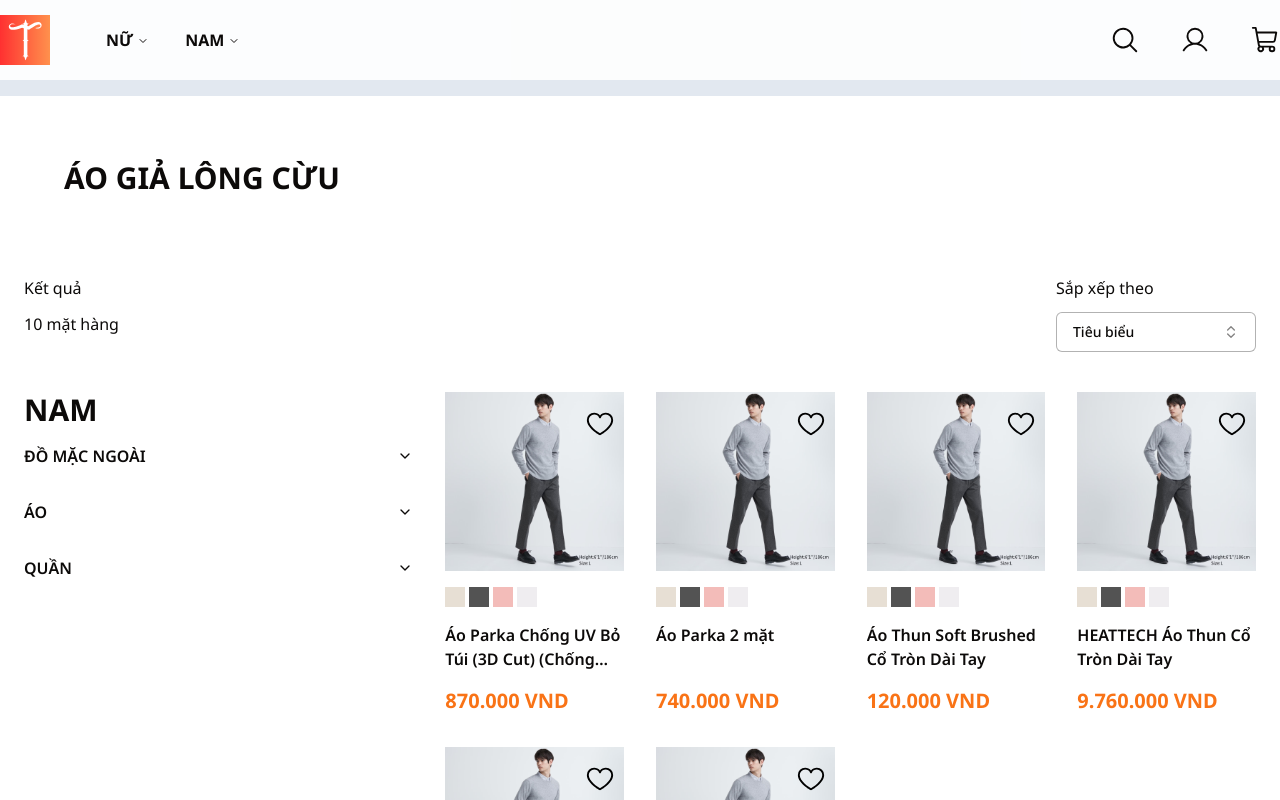
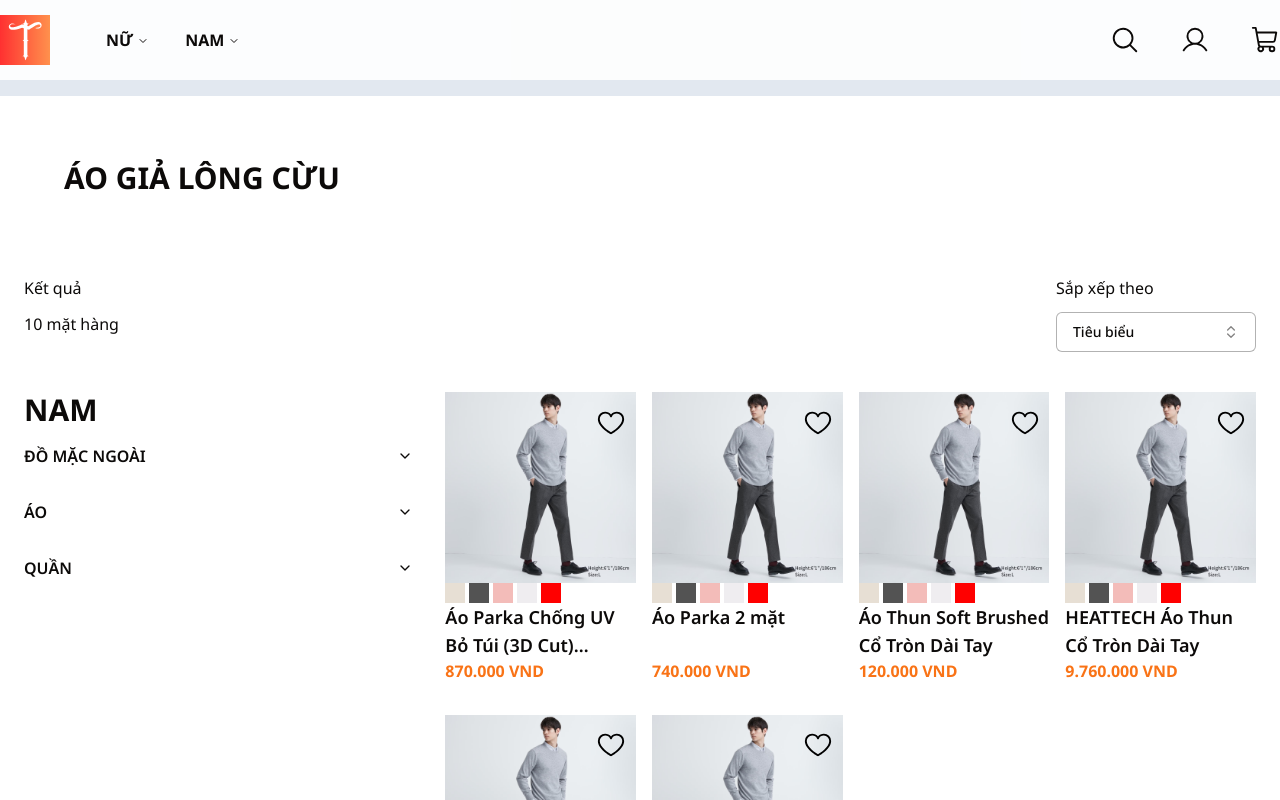
Before and after one commit to ThanhTriNg/clothes-web, a Next.js app: page /tops in a window 1280 px wide. Shown: the top 800 px of the page. Built offline with nearby package versions, Linux system fonts and the light colour scheme.

Commit message:
feat: like

```diff
--- a/components/Promotion.tsx
+++ b/components/Promotion.tsx
@@ -3,6 +3,7 @@ import Image from "next/image";
 import { Heart } from "@phosphor-icons/react";
 import PickColor from "./pickColor";
 import { formatPrice } from "@/pages";
+import Card from "./card";
 const imgMenVar = "/img/men";
 const LimitedPromotion = () => {
   return (
@@ -33,40 +34,17 @@ const LimitedPromotion = () => {
               </p>
             </div>
           </div>
-          <div className=" col-span-8 grid grid-cols-3 gap-8 ">
-            {ListOutstanding.map((item, idx) => {
-              const { convertPrice } = formatPrice(item.price);
+          <div className="col-span-8 grid grid-cols-3 gap-x-4 gap-y-8">
+            {ListOutstanding.map((item, idx: number) => {
               return (
-                <div
-                  key={`outstanding-${idx}`}
-                  className="relative col-span-1 space-y-4 transition-all hover:scale-105 cursor-pointer select-none"
-                >
-                  {/* <Heart size={30} weight="fill" color="red" /> */}
-                  <Heart
-                    className="absolute top-[5%] right-[5%]"
-                    size={30}
-                    color="black"
-                    onClick={() => console.log("click")}
-                  />
-
-                  <Image
-                    src={item.img}
-                    width="0"
-                    height="0"
-                    sizes="100vw"
-                    alt=""
-                    // className="w-[260px] h-auto mx-auto "
-                    className="w-full h-auto !mt-0"
-                  />
-
-                  <PickColor colors={colors} />
-                  <p className="truncate-2 text-lg font-semibold">
-                    {item.name}
-                  </p>
-                  <p className="truncate-2 text-2xl font-bold text-primary">
-                    {convertPrice}
-                  </p>
-                </div>
+                <Card
+                  colors={colors}
+                  key={`product-card-${idx}`}
+                  id={item.id}
+                  img={item.img}
+                  name={item.name}
+                  price={item.price}
+                />
               );
             })}
           </div>
@@ -80,35 +58,44 @@ export default LimitedPromotion;
 
 const ListOutstanding = [
   {
-    name: "Áo Parka Chống UV Bỏ Túi (3D Cut) (Chống Nắng)",
+    id: "0",
+    name: "Áo Parka Chống UV Bỏ Túi (3D Cut) (Chống Nắng)(Chống Nắng)",
     img: `${imgMenVar}/bottom/E463458-000/vngoods_06_463458.jpg`,
     price: 870000,
   },
   {
+    id: "1",
+
     name: "Áo Parka 2 mặt",
     img: `${imgMenVar}/bottom/E463458-000/vngoods_06_463458.jpg`,
     price: 740000,
   },
   {
+    id: "2",
+
     name: "Áo Thun Soft Brushed Cổ Tròn Dài Tay",
     img: `${imgMenVar}/bottom/E463458-000/vngoods_06_463458.jpg`,
     price: 120000,
   },
   {
+    id: "3",
+
     name: "HEATTECH Áo Thun Cổ Tròn Dài Tay",
     img: `${imgMenVar}/bottom/E463458-000/vngoods_06_463458.jpg`,
     price: 9760000,
   },
 
   {
+    id: "4",
     name: "Áo Len Vải Sợi Souffle Cổ Tròn Dài Tay",
     img: `${imgMenVar}/bottom/E463458-000/vngoods_06_463458.jpg`,
     price: 415000,
   },
   {
+    id: "5",
     name: "Áo Len Dệt 3D Vải Souffle Cổ 3 Phân Dài Tay",
     img: `${imgMenVar}/bottom/E463458-000/vngoods_06_463458.jpg`,
     price: 170000,
   },
 ];
-const colors = ["#E7DFD4", "#535353", "#F3BCB9", "#EFEDF0"];
+const colors = ["#E7DFD4", "#535353", "#F3BCB9", "#EFEDF0", "red"];
--- a/components/card/index.tsx
+++ b/components/card/index.tsx
@@ -1,161 +1,58 @@
-import React from "react";
+import React, { useState } from "react";
 import Image from "next/image";
 import { Heart } from "@phosphor-icons/react";
 import PickColor from "../pickColor";
 import { formatPrice } from "@/pages";
 import Link from "next/link";
-interface productCardProps {
-  className?: string;
-  cols?: number;
-}
-const imgMenVar = "/img/men";
 
-const Card = ({ className, cols }: productCardProps) => {
-  let tabCols: string = "";
-  switch (cols) {
-    case 1:
-      tabCols = "grid-cols-1";
-      break;
-    case 2:
-      tabCols = "grid-cols-2";
-      break;
-    case 3:
-      tabCols = "grid-cols-3";
-      break;
-    case 4:
-      tabCols = "grid-cols-4";
-      break;
-    case 5:
-      tabCols = "grid-cols-5";
-      break;
-    case 6:
-      tabCols = "grid-cols-6";
-      break;
-    case 7:
-      tabCols = "grid-cols-7";
-      break;
-    case 8:
-      tabCols = "grid-cols-8";
-      break;
-    case 9:
-      tabCols = "grid-cols-9";
-      break;
-    case 10:
-      tabCols = "grid-cols-10";
-      break;
-    case 11:
-      tabCols = "grid-cols-11";
-      break;
-    case 12:
-      tabCols = "grid-cols-12";
-      break;
-
-    default:
-      break;
-  }
-  let name_textSize: string;
-  let height: string;
-  let price_textSize: string;
-
-  if (cols) {
-    if (cols < 4) {
-      name_textSize = "text-lg";
-      height = "h-[3.5rem]";
-      price_textSize = "text-2xl";
-    } else {
-      name_textSize = "text-base";
-      height = "h-[3rem]";
-      price_textSize = "text-xl";
-    }
+export interface productCardProps {
+  id: string;
+  img: string;
+  name: string;
+  price: number;
+  colors: string[];
 }
 
-  console.log(tabCols);
+const Card = ({ id, img, name, price, colors }: productCardProps) => {
+  const { convertPrice } = formatPrice(price);
+  const [isLike, setIsLike] = useState<boolean>(false);
+  const handleClickLike = () => {
+    setIsLike((prev) => !prev);
+  };
   return (
-    <div className={`grid ${tabCols} gap-8 `}>
-      {ListOutstanding.map((item, idx) => {
-        const { convertPrice } = formatPrice(item.price);
-        return (
-          <Link key={`outstanding-${idx}`} href={`/tops/${item.id}`}>
     <div className="relative col-span-1 space-y-4 transition-all hover:scale-105 cursor-pointer select-none">
-              {/* <Heart size={30} weight="fill" color="red" /> */}
+      {isLike ? (
+        <Heart
+          className="absolute top-[5%] right-[5%]"
+          size={30}
+          weight="fill"
+          color="red"
+          onClick={() => handleClickLike()}
+        />
+      ) : (
         <Heart
           className="absolute top-[5%] right-[5%]"
           size={30}
           color="black"
-                onClick={() => console.log("click")}
+          onClick={() => handleClickLike()}
         />
-
+      )}
+      <Link href={`/tops/${id}`}>
         <Image
-                src={item.img}
+          src={img}
           width="0"
           height="0"
           sizes="100vw"
           alt=""
-                // className="w-[260px] h-auto mx-auto "
           className="w-full h-auto !mt-0"
         />
 
         <PickColor colors={colors} />
-              <p
-                className={`truncate-2  font-semibold ${name_textSize} ${height}`}
-              >
-                {item.name}
-              </p>
-              <p
-                className={`truncate-2 ${price_textSize} font-bold text-primary`}
-              >
-                {convertPrice}
-              </p>
-            </div>
+        <p className={`truncate-2  font-semibold text-lg h-[3.5rem]`}>{name}</p>
+        <p className={`truncate-2  font-bold text-primary`}>{convertPrice}</p>
       </Link>
-        );
-      })}
     </div>
   );
 };
 
 export default Card;
-
-const ListOutstanding = [
-  {
-    id: "0",
-    name: "Áo Parka Chống UV Bỏ Túi (3D Cut) (Chống Nắng)(Chống Nắng)",
-    img: `${imgMenVar}/bottom/E463458-000/vngoods_06_463458.jpg`,
-    price: 870000,
-  },
-  {
-    id: "1",
-
-    name: "Áo Parka 2 mặt",
-    img: `${imgMenVar}/bottom/E463458-000/vngoods_06_463458.jpg`,
-    price: 740000,
-  },
-  {
-    id: "2",
-
-    name: "Áo Thun Soft Brushed Cổ Tròn Dài Tay",
-    img: `${imgMenVar}/bottom/E463458-000/vngoods_06_463458.jpg`,
-    price: 120000,
-  },
-  {
-    id: "3",
-
-    name: "HEATTECH Áo Thun Cổ Tròn Dài Tay",
-    img: `${imgMenVar}/bottom/E463458-000/vngoods_06_463458.jpg`,
-    price: 9760000,
-  },
-
-  {
-    id: "4",
-    name: "Áo Len Vải Sợi Souffle Cổ Tròn Dài Tay",
-    img: `${imgMenVar}/bottom/E463458-000/vngoods_06_463458.jpg`,
-    price: 415000,
-  },
-  {
-    id: "5",
-    name: "Áo Len Dệt 3D Vải Souffle Cổ 3 Phân Dài Tay",
-    img: `${imgMenVar}/bottom/E463458-000/vngoods_06_463458.jpg`,
-    price: 170000,
-  },
-];
-const colors = ["#E7DFD4", "#535353", "#F3BCB9", "#EFEDF0"];
--- a/components/productCard/index.tsx
+++ b/components/productCard/index.tsx
@@ -1,17 +1,73 @@
 import React from "react";
 import Card from "../card";
+import productCardProps from "../card";
 
 interface productCardProps {
   className?: string;
 }
 const imgMenVar = "/img/men";
-
 const ProductCard = ({ className }: productCardProps) => {
   return (
     <div className={className}>
-    <Card cols={4}/>
+      <div className="grid grid-cols-4 gap-x-4 gap-y-8">
+        {ListOutstanding.map((item, idx: number) => {
+          return (
+            <Card
+              colors={colors}
+              key={`product-card-${idx}`}
+              id={item.id}
+              img={item.img}
+              name={item.name}
+              price={item.price}
+            />
+          );
+        })}
+      </div>
     </div>
   );
 };
 
 export default ProductCard;
+const ListOutstanding = [
+  {
+    id: "0",
+    name: "Áo Parka Chống UV Bỏ Túi (3D Cut) (Chống Nắng)(Chống Nắng)",
+    img: `${imgMenVar}/bottom/E463458-000/vngoods_06_463458.jpg`,
+    price: 870000,
+  },
+  {
+    id: "1",
+
+    name: "Áo Parka 2 mặt",
+    img: `${imgMenVar}/bottom/E463458-000/vngoods_06_463458.jpg`,
+    price: 740000,
+  },
+  {
+    id: "2",
+
+    name: "Áo Thun Soft Brushed Cổ Tròn Dài Tay",
+    img: `${imgMenVar}/bottom/E463458-000/vngoods_06_463458.jpg`,
+    price: 120000,
+  },
+  {
+    id: "3",
+
+    name: "HEATTECH Áo Thun Cổ Tròn Dài Tay",
+    img: `${imgMenVar}/bottom/E463458-000/vngoods_06_463458.jpg`,
+    price: 9760000,
+  },
+
+  {
+    id: "4",
+    name: "Áo Len Vải Sợi Souffle Cổ Tròn Dài Tay",
+    img: `${imgMenVar}/bottom/E463458-000/vngoods_06_463458.jpg`,
+    price: 415000,
+  },
+  {
+    id: "5",
+    name: "Áo Len Dệt 3D Vải Souffle Cổ 3 Phân Dài Tay",
+    img: `${imgMenVar}/bottom/E463458-000/vngoods_06_463458.jpg`,
+    price: 170000,
+  },
+];
+const colors = ["#E7DFD4", "#535353", "#F3BCB9", "#EFEDF0","red"];
```
Also changed, not shown: 1 other file (tests, documents, lock files or other folders). Lines whose indentation alone changed are shown as unchanged.
